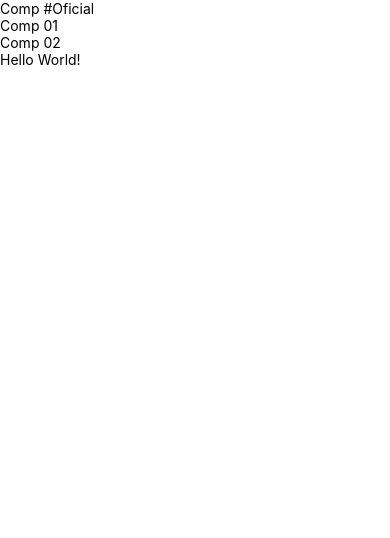
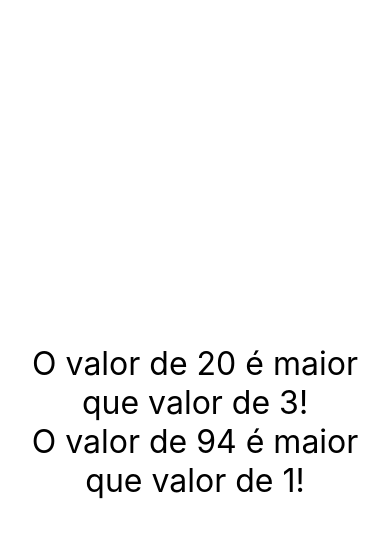
Before and after one commit to jvictordev7/Curso-React-Native, a React Native app in the folder exercicios/: screen / in a window 390 px wide. Shown: the top 538 px of the page. Built offline with nearby package versions, Linux system fonts and the light colour scheme.

Commit message:
Passando parametro para componentes

```diff
--- a/exercicios/src/App.js
+++ b/exercicios/src/App.js
@@ -1,14 +1,26 @@
 import React from "react";
-import { View } from 'react-native'
+import { View, StyleSheet } from 'react-native'
 
-import CompPadrao, { Comp1, Comp2 } from './components/Multi'
-import Primeiro from './components/Primeiro'
+import MinMax from "./components/MinMax";
+//import CompPadrao, { Comp1, Comp2 } from './components/Multi'
+//import Primeiro from './components/Primeiro'
 
 export default () => (
-  <View>
-      <CompPadrao />
+  <View style={style.App}>
+      <MinMax min="3" max="20" />
+      <MinMax min="1" max="94" />
+      {/*<CompPadrao />
       <Comp1 />
       <Comp2 />
-      <Primeiro />
+      <Primeiro />*/}
   </View>
 )
+
+const style = StyleSheet.create ({
+    App: {
+      flexGrow: 1,
+      justifyContent: "center",
+      alignItems: "center",
+      padding: 20
+    }
+})
--- /dev/null
+++ b/exercicios/src/components/MinMax.js
@@ -0,0 +1,9 @@
+import React from "react";
+import { Text } from 'react-native'
+import Estilo from "./estilo"
+
+export default props => (
+        <Text style={Estilo.txtG}>
+            O valor de {props.max} é maior que valor de {props.min}!
+        </Text>
+    )
--- a/exercicios/src/components/Multi.js
+++ b/exercicios/src/components/Multi.js
@@ -1,16 +1,17 @@
 import React from "react";
 import { Text } from 'react-native'
+import Estilo from "./estilo";
 
 function Comp ()  {
-    return <Text>Comp #Oficial</Text>
+    return <Text style={Estilo.txtG}>Comp #Oficial</Text>
 }
 
 function Comp1() {
-    return <Text>Comp 01</Text>
+    return <Text style={Estilo.txtG}>Comp 01</Text>
 }
 
 function Comp2() {
-    return <Text>Comp 02</Text>
+    return <Text style={Estilo.txtG}>Comp 02</Text>
 }
 
 export { Comp1, Comp2 }
--- a/exercicios/src/components/Primeiro.js
+++ b/exercicios/src/components/Primeiro.js
@@ -1,4 +1,5 @@
 import React from "react";
 import { Text } from 'react-native'
+import estilo from "./estilo";
 
-export default () => <Text>Hello World!</Text>
+export default () => <Text style={estilo.txtG}>Hello World!</Text>
--- /dev/null
+++ b/exercicios/src/components/estilo.js
@@ -0,0 +1,8 @@
+import { StyleSheet} from 'react-native'
+
+export default StyleSheet.create ({
+    txtG: {
+        fontSize: 32,
+        textAlign: "center"
+    }
+})
```
